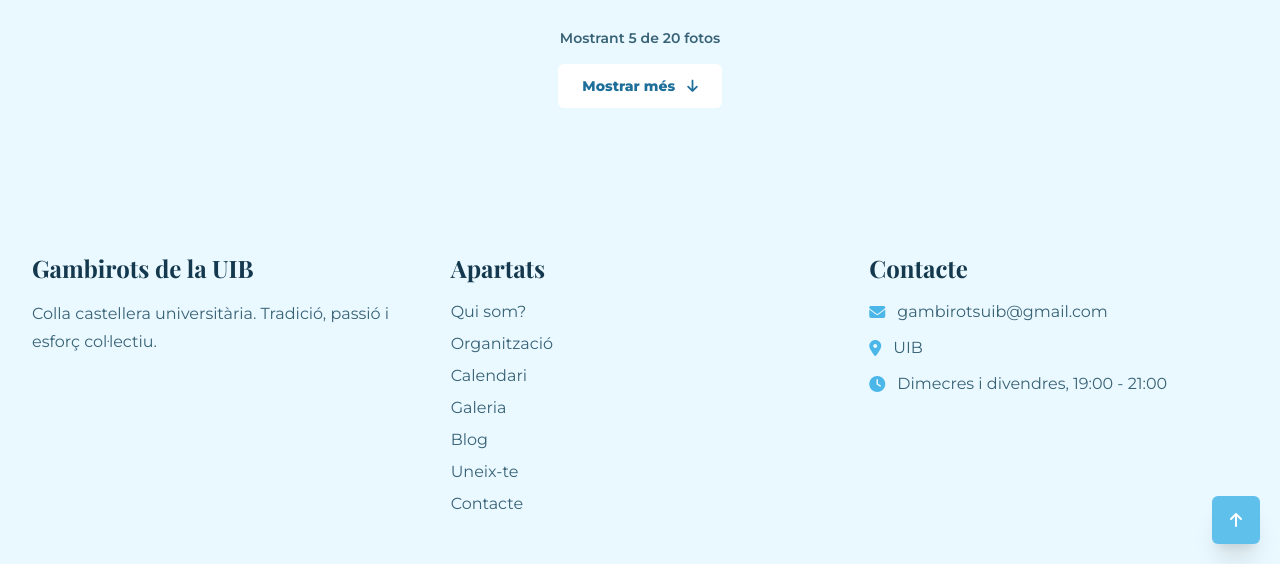
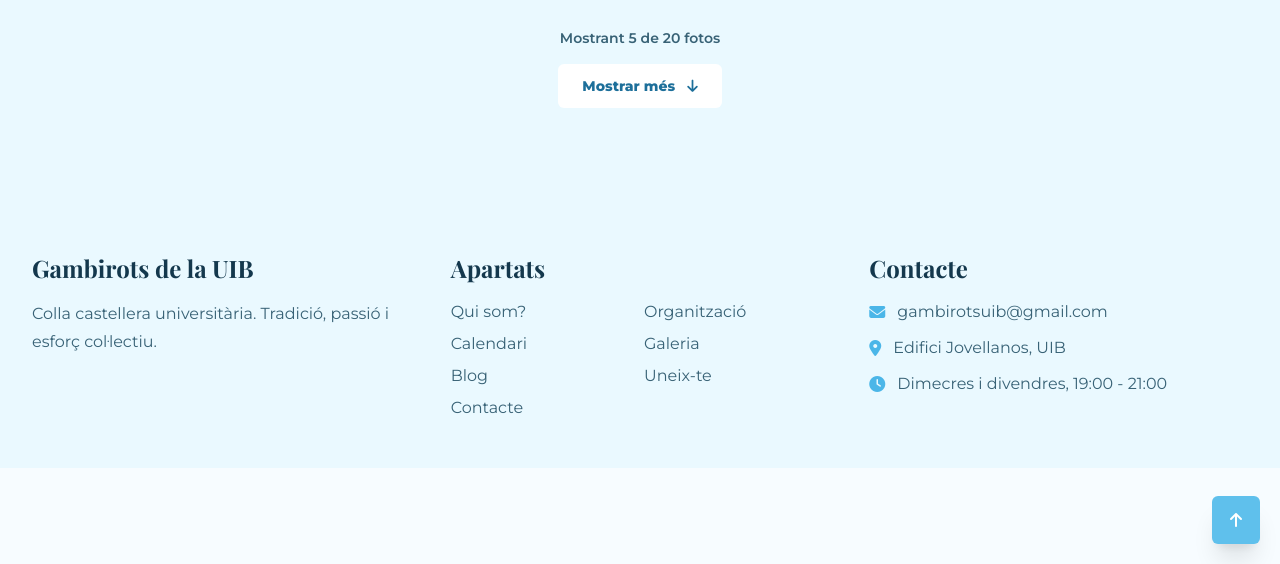
Before and after one commit to gambirotsuib/gambirotsuib.github.io, a Jekyll site: the page built from eventsandgallery.html, in a window 1280 px wide and 900 px high, scrolled down 1905 px, cut to the strip 336-900 px from the top of the window. Built offline with Jekyll 4.4.1, drawn with Linux system fonts in a browser that asks for light colours; nearby versions of some CDN libraries.

Commit message:
minor fixes

```diff
--- a/_includes/events.html
+++ b/_includes/events.html
@@ -33,6 +33,7 @@
 </section>
 
 <script>
+    // TODO: fer funcionar els filtres
     let allEvents = [];
 
     function filterAquestMes(events) {
--- a/_includes/gallery.html
+++ b/_includes/gallery.html
@@ -1,4 +1,4 @@
-<section class="bg-[#eaf9ff] py-20 text-[#14384d] sm:py-24">
+<section id="gallery" class="bg-[#eaf9ff] py-20 text-[#14384d] sm:py-24">
     <div class="mx-auto max-w-7xl px-4 sm:px-6 lg:px-8">
         <div class="flex flex-col justify-between gap-8 lg:flex-row lg:items-end">
             <div class="max-w-2xl">
--- a/_layouts/default.html
+++ b/_layouts/default.html
@@ -32,7 +32,7 @@
                     <div class="dropdown relative">
                         <button type="button" class="nav-link flex items-center gap-2 text-sm font-bold" aria-haspopup="true">
                             Apartats <i class="fas fa-chevron-down text-xs"></i>
-                            <div class="dropdown-panel w-full absolute right-0 h-[60px]" />
+                            <div class="dropdown-panel w-full absolute right-0 h-[60px]"></div>
                         </button>
                         <div class="dropdown-panel absolute right-0 top-full mt-4 w-[360px] rounded-md border border-slate-200 bg-white p-4 shadow-2xl">
                             <div class="grid gap-1">
@@ -98,7 +98,7 @@
                 </div>
                 <div>
                     <h3 class="text-2xl font-bold">Apartats</h3>
-                    <ul class="mt-4 grid gap-2 text-[#386276]">
+                    <ul class="mt-4 grid grid-cols-2 gap-2 text-[#386276]">
                         <li><a href="/about#about" class="transition hover:text-[#4bb6e8]">Qui som?</a></li>
                         <li><a href="/about#organization" class="transition hover:text-[#4bb6e8]">Organització</a></li>
                         <li><a href="/eventsandgallery#events" class="transition hover:text-[#4bb6e8]">Calendari</a></li>
@@ -112,7 +112,7 @@
                     <h3 class="text-2xl font-bold">Contacte</h3>
                     <ul class="mt-4 grid gap-3 text-[#386276]">
                         <li class="flex gap-3"><i class="fas fa-envelope mt-1 text-[#4bb6e8]"></i><span>gambirotsuib@gmail.com</span></li>
-                        <li class="flex gap-3"><i class="fas fa-location-dot mt-1 text-[#4bb6e8]"></i><span>UIB</span></li>
+                        <li class="flex gap-3"><i class="fas fa-location-dot mt-1 text-[#4bb6e8]"></i><span>Edifici Jovellanos, UIB</span></li>
                         <li class="flex gap-3"><i class="fas fa-clock mt-1 text-[#4bb6e8]"></i><span>Dimecres i divendres, 19:00 - 21:00</span></li>
                     </ul>
                 </div>
```
